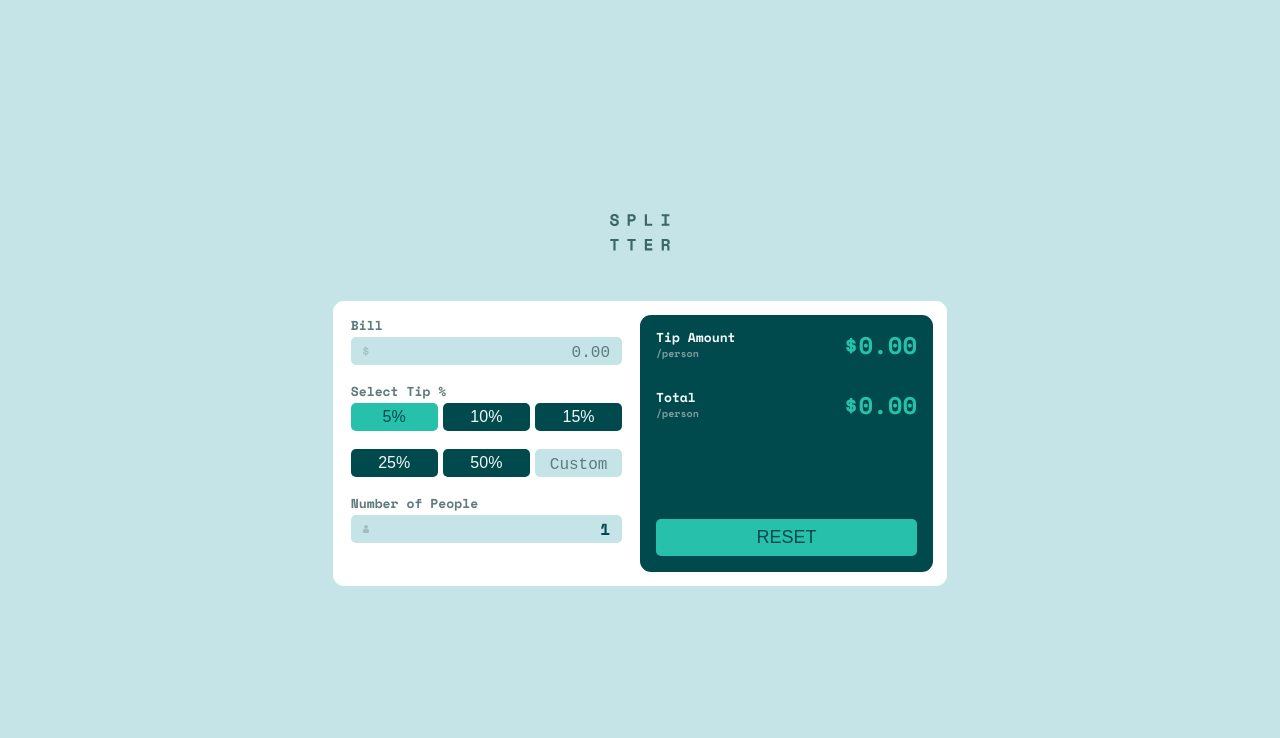
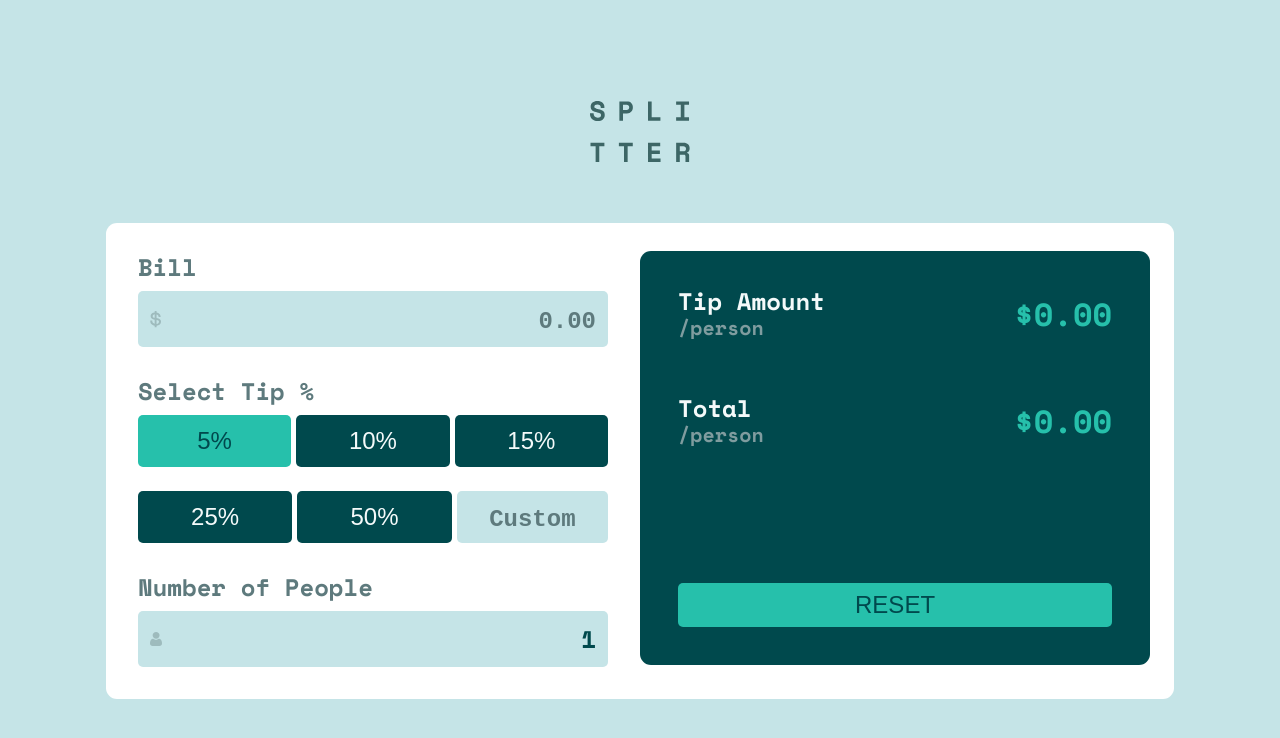
Before and after one commit to sabbircoder07/Tip-calculator-app, a plain HTML site: page index.html in a window 1280 px wide. Drawn offline with nearby package versions, Linux system fonts and the light colour scheme.

Commit message:
Update style.css

```diff
--- a/css/style.css
+++ b/css/style.css
@@ -68,14 +68,13 @@ html {
   justify-content: center;
 }
 .logo {
-  margin-bottom: 4.8rem;
+  margin-bottom: 5.8rem;
 }
 .logo-img {
-  width: 6rem;
+  width: 10rem;
   height: auto;
 }
 .contanier {
-  width: 48%;
   background-color: hsl(0, 0%, 100%);
   display: grid;
   grid-template-columns: 1fr 1fr;
@@ -86,16 +85,16 @@ html {
   display: grid;
   grid-template-columns: 1fr;
   column-gap: 3.2rem;
-  row-gap: 2rem;
-  padding: 1.8rem;
+  row-gap: 3.2rem;
+  padding: 3.2rem;
 }
 
 .call-to-action-form label {
   display: block;
-  font-size: 1.3rem;
+  font-size: 2.4rem;
   color: hsl(186, 14%, 43%);
-  font-weight: 400;
-  margin-bottom: 0.5rem;
+  font-weight: 700;
+  margin-bottom: 1.2rem;
   font-family: inherit;
 }
 .input-container {
@@ -104,7 +103,7 @@ html {
 }
 
 .text-img {
-  width: 18px;
+  width: 2.4rem;
   position: absolute;
   padding: 0 0 0 1.2rem;
 }
@@ -113,18 +112,18 @@ html {
 .call-to-action-form select {
   background-color: hsl(185, 41%, 84%);
   border: none;
-  font-size: 1.6rem;
+  font-size: 2.4rem;
   border-radius: 5px;
   text-align: right;
-  padding: 0.2rem 1.2rem 0.2rem 0rem;
+  padding: 1rem 1.2rem 1rem 0rem;
   width: 100%;
 }
 
 input::placeholder {
   color: hsl(186, 14%, 43%);
   font-family: monospace;
-  font-size: 1.6rem;
-  font-weight: 400;
+  font-size: 2.4rem;
+  font-weight: 700;
 }
 
 .call-to-action-form input,
@@ -132,20 +131,21 @@ input::placeholder {
 text {
   font-family: "Space Mono", monospace;
   color: hsl(183, 100%, 15%);
-  font-size: 1.6rem;
+  font-size: 2.4rem;
   font-weight: 700;
 }
 #custom-trip {
+  font-size: 2.4rem;
   display: block;
   font-weight: 600;
-  width: 32%;
+  width: 50%;
   text-align: center;
-  padding: 2px;
+  padding: 0.8rem;
 }
 
 .input-container-extend {
   flex-direction: column;
-  gap: 1.8rem;
+  gap: 2.4rem;
 }
 .tip-rate-one {
   display: flex;
@@ -160,11 +160,11 @@ text {
   align-items: center;
   justify-content: center;
   text-decoration: none;
-  font-size: 1.6rem;
+  font-size: 2.4rem;
   color: hsl(189, 41%, 97%);
   background-color: hsl(183, 100%, 15%);
-  width: 32%;
-  padding: 0.5rem 1rem 0.5rem 1rem;
+  width: 50%;
+  padding: 1.2rem 1.2rem 1.2rem 1.2rem;
   border-radius: 5px;
   cursor: pointer;
 }
@@ -183,16 +183,16 @@ text {
 }
 
 .tip-information {
-  padding: 1.4rem 1.4rem 1.4rem 0;
+  padding: 2.8rem 2.4rem 2.4rem 0;
 }
 
 .tip-result {
   background-color: hsl(183, 100%, 15%);
   border-radius: 11px;
-  padding: 1.6rem;
+  padding: 3.8rem;
   display: flex;
   flex-direction: column;
-  gap: 3.2rem;
+  gap: 5.8rem;
 }
 
 .amount-info {
@@ -206,24 +206,24 @@ text {
   gap: 0.5rem;
 }
 .title {
-  font-size: 1.3rem;
+  font-size: 2.4rem;
   color: hsl(189, 41%, 97%);
 }
 .for-which {
-  font-size: 1rem;
+  font-size: 2rem;
   color: hsl(184, 14%, 56%);
 }
 
 .tip-amount {
-  font-size: 2.4rem;
+  font-size: 3.2rem;
   color: hsl(172, 67%, 45%);
 }
 .btn {
   border: none;
-  margin: 6.8rem 0 0 0;
+  margin: 8rem 0 0 0;
   text-decoration: none;
   text-align: center;
-  font-size: 1.8em;
+  font-size: 2.4em;
   color: hsl(183, 100%, 15%);
   display: block;
   width: 100%;
@@ -256,7 +256,7 @@ text {
 
 @media screen and (max-width: 550px) {
   html {
-    font-size: 70.5%;
+    font-size: 62.5%;
   }
   .contanier {
     grid-template-columns: repeat(1, 1fr);
```
